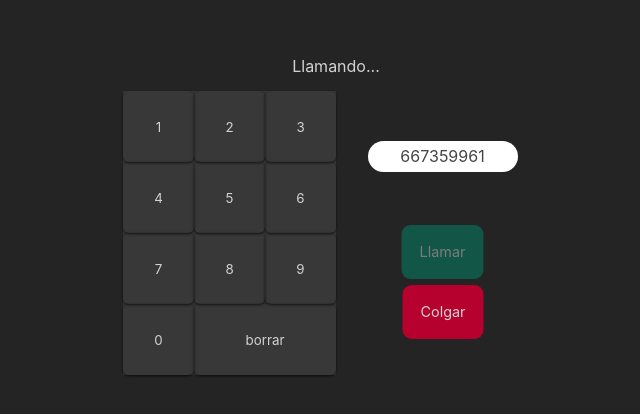
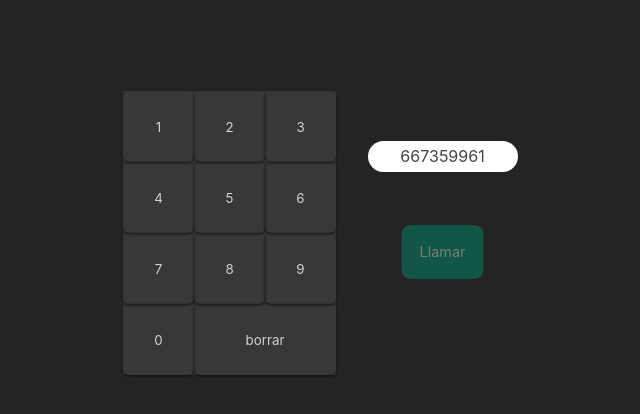
Before and after one commit to Michaelsp11/ejercicio-react-phone, a React (Create React App) app: page / in a window 1280 px wide. Shown: the part 192-606 px from the top of the page, without its empty margins (304-944 px from the left). Built offline with nearby package versions, Linux system fonts and the light colour scheme.

Commit message:
Cambiado clases del index.html

```diff
--- a/src/App.js
+++ b/src/App.js
@@ -1,11 +1,11 @@
 function App() {
   return (
-    <div class="contenedor">
+    <div className="contenedor">
       {/* <!-- El siguiente elemento se oculta añadiéndole la clase "off" --> */}
-      <span class="mensaje">Llamando...</span>
-      <main class="telefono">
-        <div class="botones">
-          <ol class="teclado">
+      <span className="mensaje off">Llamando...</span>
+      <main className="telefono">
+        <div className="botones">
+          <ol className="teclado">
             <li>
               <button>1</button>
             </li>
@@ -37,19 +37,19 @@ function App() {
               <button>0</button>
             </li>
             <li>
-              <button class="big">borrar</button>
+              <button className="big">borrar</button>
             </li>
           </ol>
         </div>
-        <div class="acciones">
-          <span class="numero">667359961</span>
+        <div className="acciones">
+          <span className="numero">667359961</span>
           {/* <!-- El botón de llamar debe tener la clase "activo" cuando -->
                 <!-- el número de teléfono tiene 9 cifras --> */}
-          <a href="#" class="llamar">
+          <a href="llamar" className="llamar">
             Llamar
           </a>
           {/* <!-- Sólo se tiene que ver un botón u otro --> */}
-          <a href="#" class="colgar activo">
+          <a href="colgar" className="colgar off">
             Colgar
           </a>
         </div>
```
